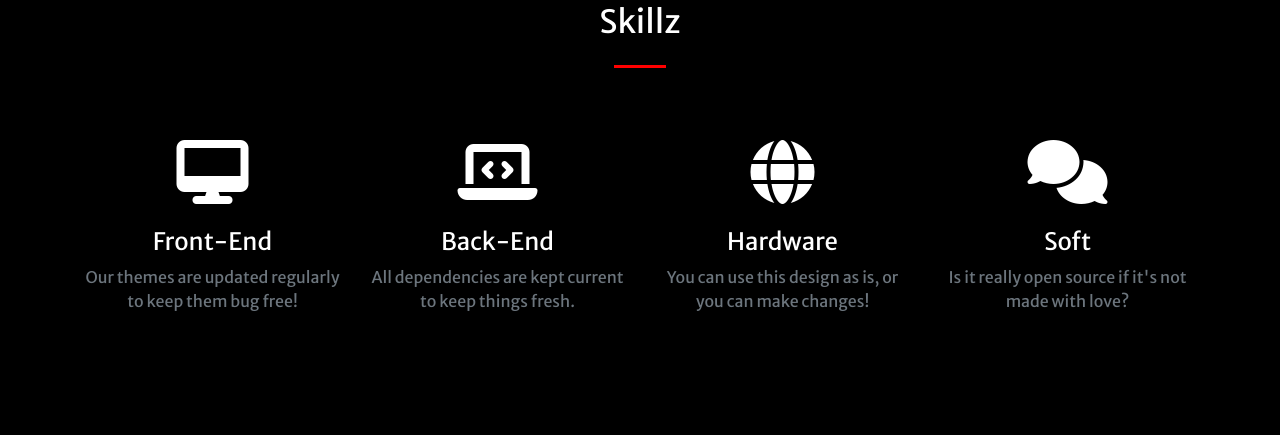
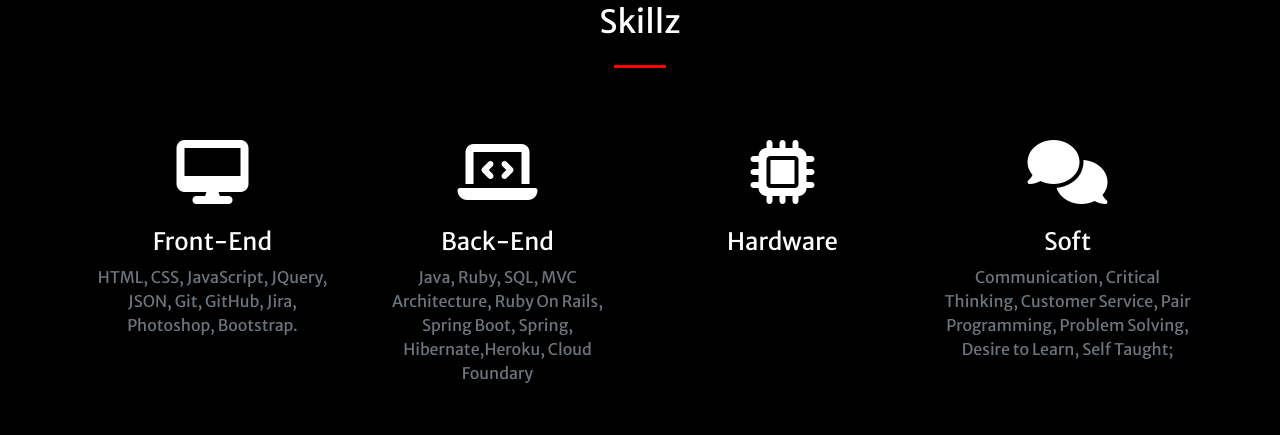
Before and after one commit to devery512/Portfoliov2, a plain HTML site: page Portfolio/index.html in a window 1280 px wide. Shown: the part 1571-2006 px from the top of the page. Drawn offline with nearby package versions, Linux system fonts and the light colour scheme.

Commit message:
changed the icon for hardware and added descriptions through the portfolio.

```diff
--- a/Portfolio/index.html
+++ b/Portfolio/index.html
@@ -94,28 +94,28 @@
           <div class="mt-5">
             <i class="fas fa-desktop fa-4x mb-4"></i>
             <h3 class="h4 mb-2">Front-End</h3>
-            <p class="text-muted mb-0">Our themes are updated regularly to keep them bug free!</p>
+            <p class="text-muted mb-0">HTML, CSS, JavaScript, JQuery, JSON, Git, GitHub, Jira, Photoshop, Bootstrap.</p>
           </div>
         </div>
         <div class="col-lg-3 col-md-6 text-center">
           <div class="mt-5">
             <i class="fas fa-4x fa-laptop-code mb-4"></i>
             <h3 class="h4 mb-2">Back-End</h3>
-            <p class="text-muted mb-0">All dependencies are kept current to keep things fresh.</p>
+            <p class="text-muted mb-0">Java, Ruby, SQL, MVC Architecture, Ruby On Rails, Spring Boot, Spring, Hibernate,Heroku, Cloud Foundary</p>
           </div>
         </div>
         <div class="col-lg-3 col-md-6 text-center">
           <div class="mt-5">
-            <i class="fas fa-4x fa-globe mb-4"></i>
+            <i class="fas fa-4x fa-microchip mb-4"></i>
             <h3 class="h4 mb-2">Hardware</h3>
-            <p class="text-muted mb-0">You can use this design as is, or you can make changes!</p>
+            <p class="text-muted mb-0"> </p>
           </div>
         </div>
         <div class="col-lg-3 col-md-6 text-center">
           <div class="mt-5">
             <i class="fas fa-4x fa-comments mb-4"></i>
             <h3 class="h4 mb-2">Soft</h3>
-            <p class="text-muted mb-0">Is it really open source if it's not made with love?</p>
+            <p class="text-muted mb-0">Communication, Critical Thinking, Customer Service, Pair Programming, Problem Solving, Desire to Learn, Self Taught;</p>
           </div>
         </div>
       </div>
@@ -160,7 +160,7 @@
                 DoneItt
               </div>
               <div class="project-name">
-                Project Name
+                I published this web application using springboot for writing down task one may need to get done.
               </div>
             </div>
           </a>
@@ -220,8 +220,7 @@
         </div>
       </div>
       <div class="row">
-        <div class="col-lg-3 ml-auto text-center mb-5 mb-lg-0">
-          <!-- <i class="fab fa-linkedin fa-3x mb-3 text-muted"></i> -->
+        <div class="col-lg-3 mr-auto text-center">
           <div>
             <a href="https://www.linkedin.com/in/garrian-brown/" target="_blank">
               <div style="font-size: 48px">
```
